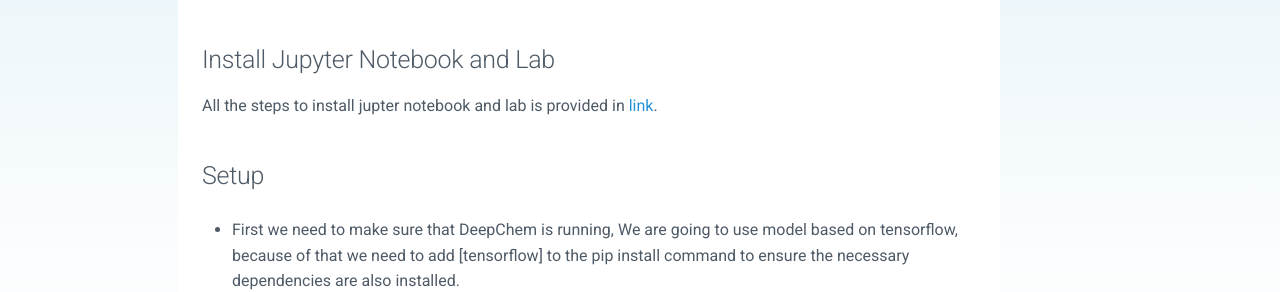
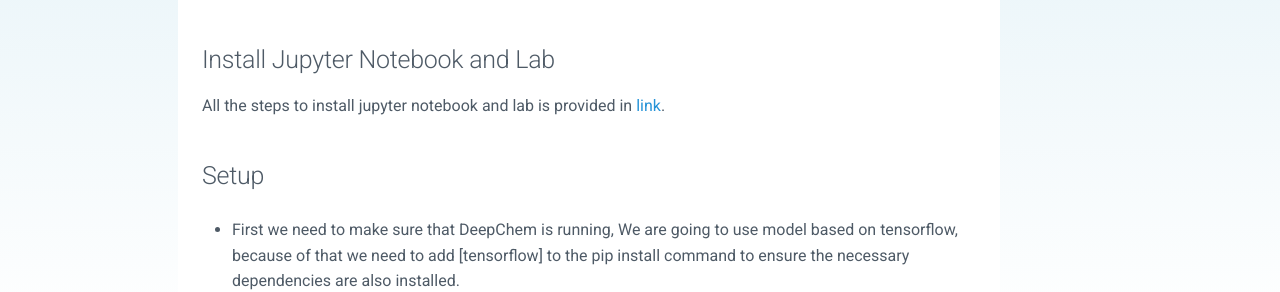
Before and after one commit to alces-software/alces-cloud-docs, an MkDocs documentation site: the page built from docs/blog/posts/molecule-solubility-deepchem.md, in a window 1280 px wide and 900 px high. Shown: the part 463-755 px from the top of the window. Built offline with MkDocs 1.6.1 and Material for MkDocs 9.7.7, drawn with Linux system fonts in a browser that asks for light colours; comment, search, counter and statistics services are not loaded; the version menu is left out.

```diff
--- a/docs/blog/posts/molecule-solubility-deepchem.md
+++ b/docs/blog/posts/molecule-solubility-deepchem.md
@@ -20,7 +20,7 @@ Let's start with a step-by-step process, starting from creating virtual machines
 All the steps to launch and connection to instance is provided in [link](../../docs/starter/instance.md).
 
 ## Install Jupyter Notebook and Lab
-All the steps to install jupter notebook and lab is provided in [link](./jupyter-lab-notebook.md).
+All the steps to install jupyter notebook and lab is provided in [link](./jupyter-lab-notebook.md).
 
 
 
--- a/docs/codespell/known_words.txt
+++ b/docs/codespell/known_words.txt
@@ -70,3 +70,6 @@ biopython
 isoelectric
 phylogenetic
 wunsch
+numpy
+needleman
+phylogenetics
```
